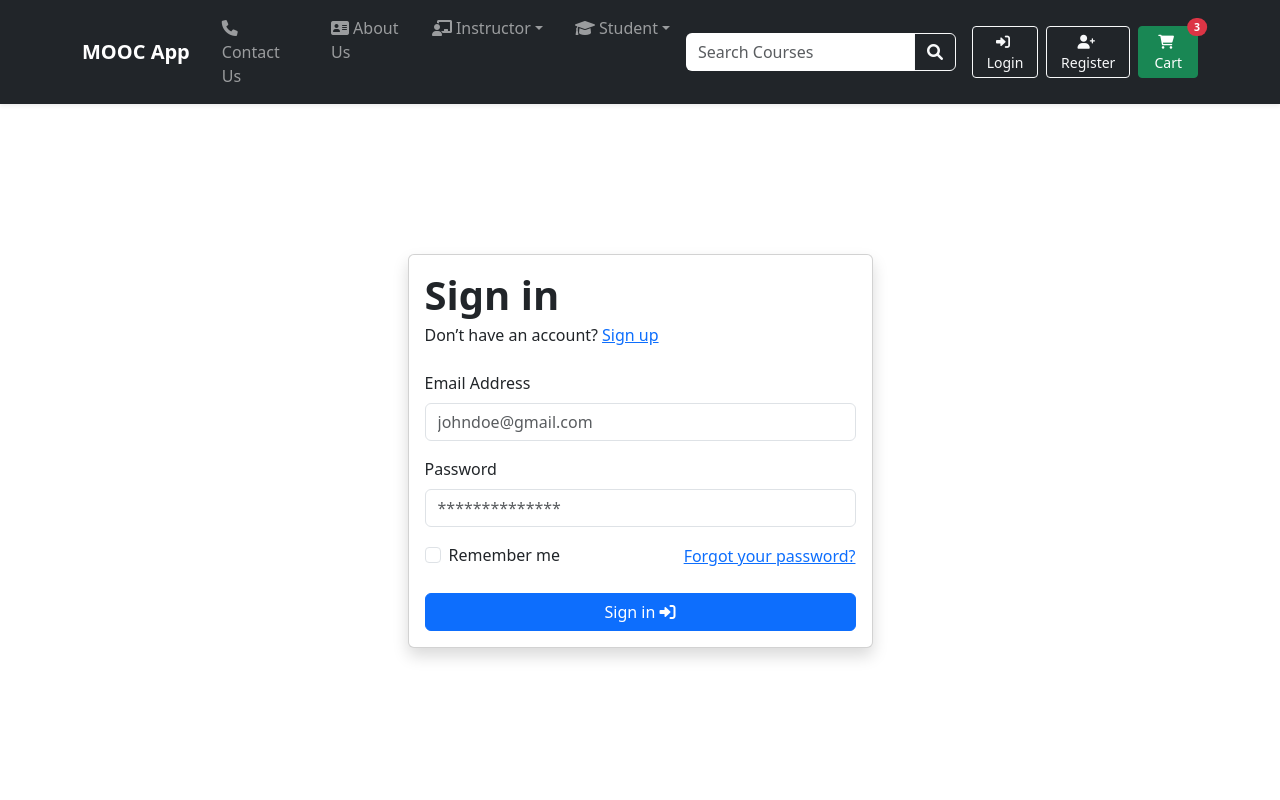
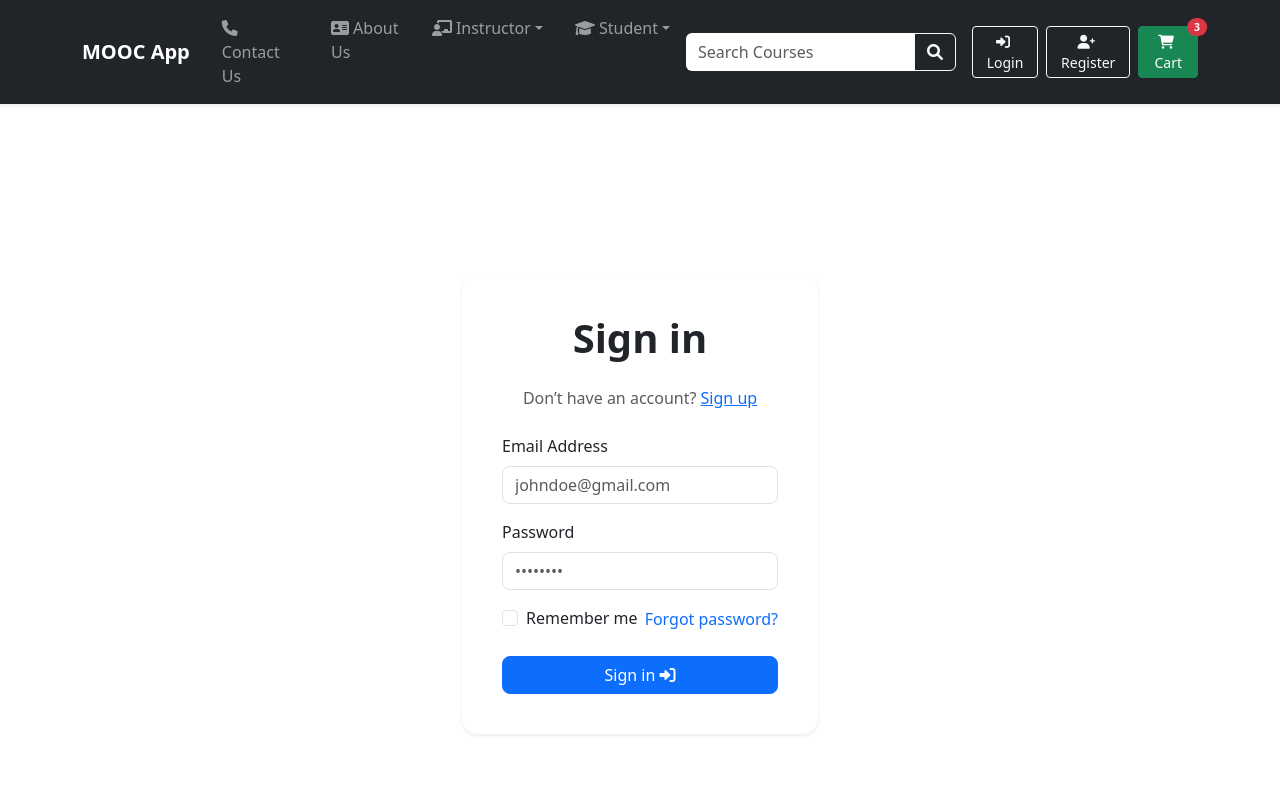
Before and after one commit to kalvincalimag/django-drf-react-mooc, a React (Vite) app in the folder frontend/: page /login in a window 1280 px wide. Shown: the top 800 px of the page. Built offline with nearby package versions, Linux system fonts and the light colour scheme; what simple-zustand-devtools would draw is missing.

Commit message:
Minor FE refactors and design

```diff
--- a/frontend/src/views/auth/Login.jsx
+++ b/frontend/src/views/auth/Login.jsx
@@ -1,14 +1,13 @@
-import React, {useState, useEffect} from 'react'
-import apiInstance from '../../utils/axios'
-import { login } from '../../utils/auth'
-import BaseHeader from '../partials/BaseHeader'
-import BaseFooter from '../partials/BaseFooter'
-import { Link, useNavigate } from 'react-router-dom'
-
+import React, { useState } from 'react';
+import apiInstance from '../../utils/axios';
+import { login } from '../../utils/auth';
+import BaseHeader from '../partials/BaseHeader';
+import BaseFooter from '../partials/BaseFooter';
+import { Link, useNavigate } from 'react-router-dom';
 
 function Login() {
-  const [email, setEmail] = useState("");
-  const [password, setPassword] = useState("");
+  const [email, setEmail] = useState('');
+  const [password, setPassword] = useState('');
   const [isLoading, setIsLoading] = useState(false);
 
   const navigate = useNavigate();
@@ -16,105 +15,70 @@ function Login() {
   const handleSubmit = async (e) => {
     e.preventDefault();
     setIsLoading(true);
-    const {error} = await login(email, password);
-    if (error) {
-      setIsLoading(false);
-      alert(error)
-    } else {
-      setIsLoading(false);
-      navigate("/");
-    }
-  }
+    const { error } = await login(email, password);
+    setIsLoading(false);
+    if (error) return alert(error);
+    navigate('/');
+  };
 
   return (
     <>
       <BaseHeader />
 
-      <section className="container d-flex flex-column vh-100" style={{ marginTop: "150px" }}>
-        <div className="row align-items-center justify-content-center g-0 h-lg-100 py-8">
-          <div className="col-lg-5 col-md-8 py-8 py-xl-0">
-            <div className="card shadow">
-              <div className="card-body p-6">
-                <div className="mb-4">
-                  <h1 className="mb-1 fw-bold">Sign in</h1>
-                  <span>
-                    Don’t have an account?
-                    <Link to="/register/" className="ms-1">
-                      Sign up
-                    </Link>
-                  </span>
-                </div>
-                {/* Form */}
-                <form className="needs-validation" noValidate="" onSubmit={handleSubmit}>
-                  {/* Username */}
+      <section className="container d-flex flex-column vh-100 justify-content-center">
+        <div className="row justify-content-center">
+          <div className="col-lg-4 col-md-6">
+            <div className="card border-0 shadow-sm rounded-4 p-4">
+              <div className="card-body">
+                <h1 className="fw-bold text-center mb-4">Sign in</h1>
+                <p className="text-center text-muted mb-4">
+                  Don’t have an account? <Link to="/register/">Sign up</Link>
+                </p>
+
+                <form onSubmit={handleSubmit}>
                   <div className="mb-3">
-                    <label htmlFor="email" className="form-label">
-                      Email Address
-                    </label>
+                    <label htmlFor="email" className="form-label">Email Address</label>
                     <input
                       type="email"
                       id="email"
-                      className="form-control"
-                      name="email"
+                      className="form-control rounded-3"
                       placeholder="johndoe@gmail.com"
-                      required=""
+                      required
                       onChange={(e) => setEmail(e.target.value)}
                     />
-                    <div className="invalid-feedback">
-                      Please enter valid username.
-                    </div>
                   </div>
-                  {/* Password */}
+
                   <div className="mb-3">
-                    <label htmlFor="password" className="form-label">
-                      Password
-                    </label>
+                    <label htmlFor="password" className="form-label">Password</label>
                     <input
                       type="password"
                       id="password"
-                      className="form-control"
-                      name="password"
-                      placeholder="**************"
-                      required=""
+                      className="form-control rounded-3"
+                      placeholder="••••••••"
+                      required
                       onChange={(e) => setPassword(e.target.value)}
                     />
-                    <div className="invalid-feedback">
-                      Please enter valid password.
+                  </div>
+
+                  <div className="d-flex justify-content-between align-items-center mb-4">
+                    <div className="form-check">
+                      <input type="checkbox" id="rememberme" className="form-check-input" />
+                      <label htmlFor="rememberme" className="form-check-label">Remember me</label>
                     </div>
+                    <Link to="/forgot-password/" className="text-decoration-none">Forgot password?</Link>
                   </div>
-                  {/* Checkbox */}
-                  <div className="d-lg-flex justify-content-between align-items-center mb-4">
-                    <div className="form-check">
-                      <input
-                        type="checkbox"
-                        className="form-check-input"
-                        id="rememberme"
-                        required=""
-                      />
-                      <label className="form-check-label" htmlFor="rememberme">
-                        Remember me
-                      </label>
-                      <div className="invalid-feedback">
-                        You must agree before submitting.
-                      </div>
-                    </div>
-                    <div>
-                      <Link to="/forgot-password/">Forgot your password?</Link>
-                    </div>
-                  </div>
-                  <div>
-                    <div className="d-grid">
-                      {isLoading === true ? (
-                        <button disabled type="submit" className="btn btn-primary">
-                          Processing <i className='fas fa-spinner fa-spin'></i>
-                        </button>
-                      ) : (
-                        <button type="submit" className="btn btn-primary">
-                          Sign in <i className='fas fa-sign-in-alt'></i>
-                        </button>
-                      )}
-                    </div>
-                  </div>
+
+                  <button
+                    type="submit"
+                    className="btn btn-primary w-100 rounded-3"
+                    disabled={isLoading}
+                  >
+                    {isLoading ? (
+                      <>Processing <i className="fas fa-spinner fa-spin"></i></>
+                    ) : (
+                      <>Sign in <i className="fas fa-sign-in-alt"></i></>
+                    )}
+                  </button>
                 </form>
               </div>
             </div>
@@ -122,10 +86,9 @@ function Login() {
         </div>
       </section>
 
-
       <BaseFooter />
     </>
-  )
+  );
 }
 
-export default Login
+export default Login;
```
